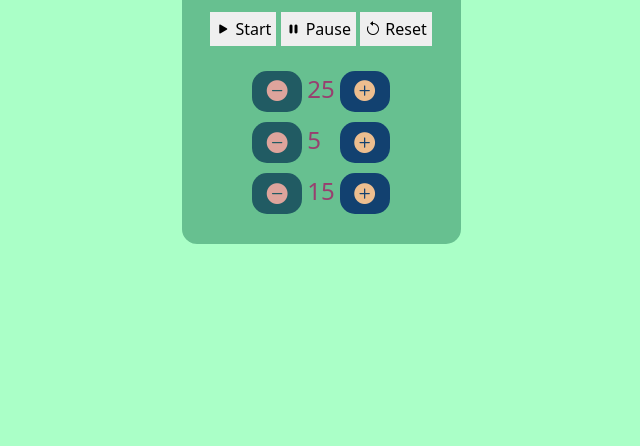
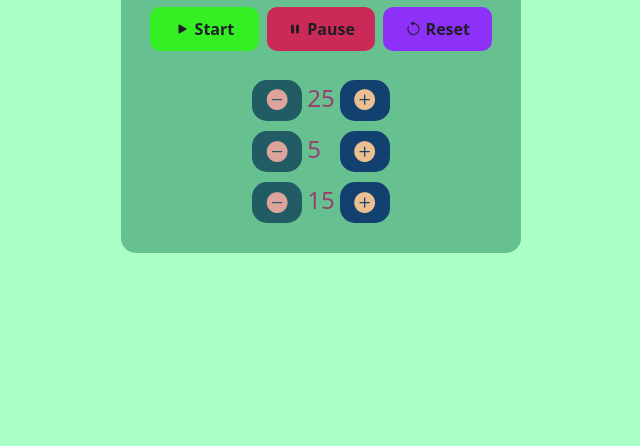
Before and after one commit to denisalecexe/pomodoro-timer, a plain HTML site: page src/index.html in a window 1280 px wide. Shown: the part 354-800 px from the top of the page, without its empty margins (319-959 px from the left). Drawn offline with nearby package versions, Linux system fonts and the light colour scheme.

Commit message:
style main control buttons and implement anthracite text contrast

```diff
--- a/src/index.html
+++ b/src/index.html
@@ -17,7 +17,7 @@
         <input type="text" name="hidden-input" id="input-hidden-number">
 
         <!-- buttons per start, pause and reset -->
-        <div id="buttons">
+        <div id="main-buttons">
             <button id="start"><i class="bi bi-play-fill"></i> Start</button>
             <button id="pause"><i class="bi bi-pause-fill"></i> Pause</button>
             <button id="reset"><i class="bi bi-arrow-counterclockwise"></i> Reset</button>
--- a/src/styles/style.css
+++ b/src/styles/style.css
@@ -3,8 +3,8 @@
     --bg-body: #aaffc7;
     --bg-timer: #67c090;
     --text-timer: #983f6f;
-    --text-button: #d4d4d4;
-    --button-play: #34ef23;
+    --text-main-button: #1e1e24;
+    --button-start: #34ef23;
     --button-pause: #cb2957;
     --button-reset: #8d30f8;
     --button-plus: #124170;
@@ -36,21 +36,50 @@ button {
 }
 
 /* ID */
-/* stile dei numeri visibili del timer che si dovrà muovere */
-#timer {
-    font-size: 3.5rem;
-    font-weight: bold;
-    color: var(--text-timer);
-}
-
 /* stile del container */
 #container {
+    width: 400px;
     display: grid;
     place-items: center;
     gap: 15px;
     background: var(--bg-timer);
     padding: 20px;
     border-radius: 15px;
+}
+
+/* stile dei numeri visibili del timer che si dovrà muovere */
+#timer {
+    font-size: 3.5rem;
+    font-weight: bold;
+}
+
+
+/* stile dei bottoni di play, pause e reset */
+#main-buttons {
+    width: 350px;
+    display: flex;
+    justify-content: space-evenly;
+}
+
+#main-buttons button {
+    flex: 1;
+    margin: 4px;
+    padding: 10px;
+    border-radius: 10px;
+    font-weight: bold;
+    color: var(--text-main-button);
+}
+
+#start {
+    background: var(--button-start);
+}
+
+#pause {
+    background: var(--button-pause);
+}
+
+#reset {
+    background: var(--button-reset);
 }
 
 /* CLASS */
```
